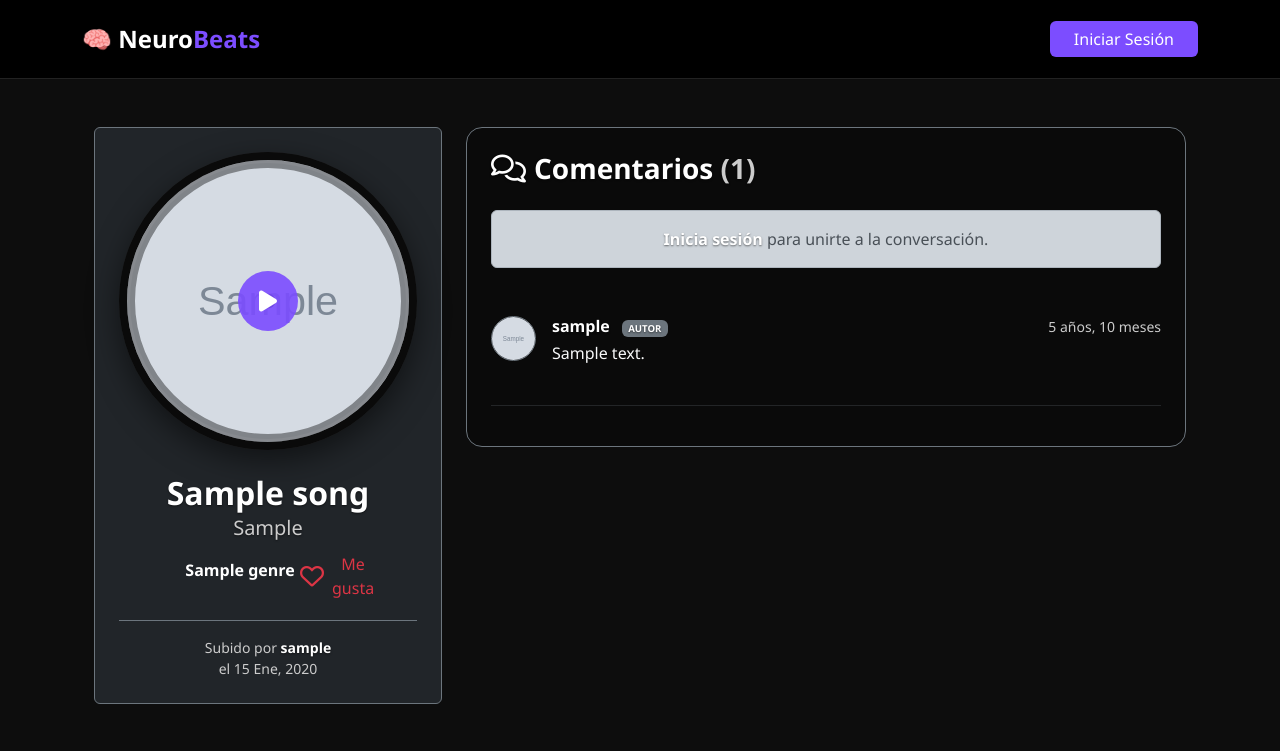
After one commit to TobbenTT/NeuroBeats, a Django app: page /song/1/ in a window 1280 px wide. The commit adds this page. Shown: the top 751 px of the page. Run offline with Django 5.2, Linux system fonts and the light colour scheme; tables that the repository leaves empty hold one stand-in row (values such as "Sample post"); grey boxes marked "Sample" are stand-in pictures.

Commit message:
Cometarios

```diff
--- a/config/urls.py
+++ b/config/urls.py
@@ -19,44 +19,34 @@ from django.urls import path
 from django.conf import settings
 from django.conf.urls.static import static
 from django.contrib.auth import views as auth_views
-
-# Importamos vistas de Musica y Usuarios
-from music.views import home, upload_song, rate_song, delete_song, toggle_favorite
+from music.views import home, upload_song, rate_song, delete_song, toggle_favorite, song_detail
 from users.views import profile, edit_profile, create_user_fast, sign_out, public_profile, toggle_follow
-
 
 urlpatterns = [
     path('admin/', admin.site.urls),
     path('', home, name='home'),
+
+    # Rutas de Música
     path('upload/', upload_song, name='upload'),
-    path('profile/', profile, name='profile'),
-    path('profile/edit/', edit_profile, name='edit_profile'),
-    # RUTA NUEVA PARA VOTAR: Recibe el ID de la canción y la nota (1-5)
+    path('song/<int:song_id>/', song_detail, name='song_detail'),
+
     path('rate/<int:song_id>/<int:score>/', rate_song, name='rate_song'),
     path('delete/<int:song_id>/', delete_song, name='delete_song'),
     path('favorite/<int:song_id>/', toggle_favorite, name='toggle_favorite'),
 
-    # 2. NUEVA RUTA PARA CAMBIAR CONTRASEÑA
-    # Le decimos: "Usa la lógica de Django, pero mi HTML personalizado"
-    path('password/', auth_views.PasswordChangeView.as_view(
-        template_name='change_password.html',
-        success_url='/profile/'
-    ), name='change_password'),
+    # Rutas de Usuario
+    path('profile/', profile, name='profile'),
+    path('profile/edit/', edit_profile, name='edit_profile'),
+    path('u/<str:username>/', public_profile, name='public_profile'),
+    path('follow/<int:user_id>/', toggle_follow, name='toggle_follow'),
+
+    # God Mode
     path('god-mode/create-user/', create_user_fast, name='create_user_fast'),
 
-    # 1. Login (Usamos la vista por defecto de Django)
+    # Autenticación
     path('accounts/login/', auth_views.LoginView.as_view(template_name='login.html'), name='login'),
-
-    # 2. Logout (Usamos nuestra función personalizada)
     path('logout/', sign_out, name='logout'),
-
-    # Ruta para ver perfiles ajenos (ej: /u/anita_pop/)
-    path('u/<str:username>/', public_profile, name='public_profile'),
-
-    # Ruta invisible para el botón seguir
-    path('follow/<int:user_id>/', toggle_follow, name='toggle_follow'),
 ]
-
 
 if settings.DEBUG:
     urlpatterns += static(settings.MEDIA_URL, document_root=settings.MEDIA_ROOT)
--- a/music/forms.py
+++ b/music/forms.py
@@ -1,5 +1,5 @@
 from django import forms
-from .models import Song
+from .models import Song, Comment
 
 class SongForm(forms.ModelForm):
     # Campos ocultos (el usuario no los ve, JS los llena)
@@ -18,3 +18,16 @@ class SongForm(forms.ModelForm):
             'cover_image': forms.FileInput(attrs={'class': 'form-control'}),
             'is_private': forms.CheckboxInput(attrs={'class': 'form-check-input', 'style': 'width: 25px; height: 25px;'}),
         }
+
+
+class CommentForm(forms.ModelForm):
+    class Meta:
+        model = Comment
+        fields = ['text']
+        widgets = {
+            'text': forms.Textarea(attrs={
+                'class': 'form-control bg-dark text-white border-secondary',
+                'rows': 3,
+                'placeholder': '¿Qué opinas de este temazo?'
+            }),
+        }
--- a/music/views.py
+++ b/music/views.py
@@ -3,7 +3,7 @@ from django.contrib.auth.decorators import login_required
 from django.http import JsonResponse
 from django.conf import settings
 from .models import Song, Rating, Favorite
-from .forms import SongForm
+from .forms import SongForm, CommentForm
 from pydub import AudioSegment
 import os
 import uuid
@@ -104,3 +104,37 @@ def toggle_favorite(request, song_id):
         check_and_award_badges(request.user)
 
     return JsonResponse({'liked': liked})
+
+
+def song_detail(request, song_id):
+    song = get_object_or_404(Song, id=song_id)
+
+    # Manejar el envío de comentarios
+    if request.method == 'POST':
+        if not request.user.is_authenticated:
+            return redirect('login')
+
+        form = CommentForm(request.POST)
+        if form.is_valid():
+            comment = form.save(commit=False)
+            comment.song = song
+            comment.user = request.user
+            comment.save()
+            return redirect('song_detail', song_id=song.id)
+    else:
+        form = CommentForm()
+
+    # Obtener comentarios existentes
+    comments = song.comments.all().order_by('-created_at')
+
+    # Verificar si le di like (para pintar el corazón en esta página también)
+    is_liked = False
+    if request.user.is_authenticated:
+        is_liked = request.user.favorites.filter(song=song).exists()
+
+    return render(request, 'song_detail.html', {
+        'song': song,
+        'comments': comments,
+        'form': form,
+        'is_liked': is_liked
+    })
--- a/templates/partials/song_card.html
+++ b/templates/partials/song_card.html
@@ -16,8 +16,9 @@
         </div>
 
         <div class="text-center w-100 px-2">
-            <h5 class="fw-bold text-truncate mb-1" title="{{ song.title }}">{{ song.title }}</h5>
-
+            <a href="{% url 'song_detail' song.id %}" class="text-decoration-none text-white">
+                <h5 class="fw-bold text-truncate mb-1 hover-link" title="{{ song.title }}">{{ song.title }}</h5>
+            </a>
             <p class="text-secondary small mb-1">{{ song.artist }}</p>
 
             <p class="text-muted small mb-3" style="font-size: 0.8rem;">
--- /dev/null
+++ b/templates/song_detail.html
@@ -0,0 +1,186 @@
+{% extends 'base.html' %}
+
+{% block content %}
+<style>
+    .record-player-container {
+        position: relative;
+        width: 100%;
+        padding-top: 100%; /* Truco para mantenerlo cuadrado/redondo */
+        border-radius: 50%;
+        overflow: hidden;
+        box-shadow: 0 10px 30px rgba(0, 0, 0, 0.5);
+        background-color: #1a1a1a;
+    }
+    .record {
+        position: absolute;
+        top: 0; left: 0; width: 100%; height: 100%;
+        background-size: cover; background-position: center;
+        border-radius: 50%; border: 8px solid #0a0a0a;
+        box-shadow: inset 0 0 0 3px rgba(255,255,255,0.05), inset 0 0 0 8px rgba(0,0,0,0.4);
+        transition: transform 0.5s ease-out;
+    }
+    @keyframes spin { from { transform: rotate(0deg); } to { transform: rotate(360deg); } }
+    .record.spinning { animation: spin 5s linear infinite; }
+
+    .play-btn-center {
+        position: absolute; top: 50%; left: 50%;
+        transform: translate(-50%, -50%);
+        background-color: rgba(124, 77, 255, 0.9);
+        border-radius: 50%; border: none; color: white;
+        display: flex; align-items: center; justify-content: center;
+        cursor: pointer; z-index: 10; transition: all 0.2s;
+    }
+    .play-btn-center:hover { transform: translate(-50%, -50%) scale(1.1); background-color: #7c4dff; }
+
+    .center-hole {
+        position: absolute; top: 50%; left: 50%; transform: translate(-50%, -50%);
+        width: 15px; height: 15px; background-color: #0a0a0a; border-radius: 50%; z-index: 5;
+    }
+</style>
+
+<div class="container mt-4">
+    <div class="row">
+        <div class="col-lg-4 mb-4">
+            <div class="card bg-dark border-secondary p-4 sticky-top text-center" style="top: 100px;">
+
+                <div class="record-player-container mb-4 mx-auto" style="max-width: 300px;">
+                    <div class="record" id="record-{{ song.id }}" style="background-image: url('{{ song.cover_image.url }}');"></div>
+                    <div class="center-hole"></div>
+
+                    <button class="play-btn-center" data-song-id="{{ song.id }}" style="width: 60px; height: 60px; font-size: 1.5rem;">
+                        <i class="fas fa-play"></i>
+                    </button>
+
+                    <audio id="audio-{{ song.id }}" preload="none">
+                        <source src="{{ song.audio_file.url }}" type="audio/mpeg">
+                    </audio>
+                </div>
+
+                <h2 class="fw-bold text-white mb-1">{{ song.title }}</h2>
+                <h5 class="text-secondary mb-3">{{ song.artist }}</h5>
+
+                <div class="d-flex justify-content-center gap-2 mb-4">
+                    <span class="badge bg-neuro fs-6">{{ song.genre.name }}</span>
+                    <button class="btn btn-outline-danger btn-favorite rounded-pill px-4" data-id="{{ song.id }}">
+                        {% if is_liked %}
+                            <i class="fas fa-heart me-2"></i> Te gusta
+                        {% else %}
+                            <i class="far fa-heart me-2"></i> Me gusta
+                        {% endif %}
+                    </button>
+                </div>
+
+                <div class="text-muted small border-top border-secondary pt-3">
+                    Subido por <a href="{% url 'public_profile' song.uploader.username %}" class="text-info fw-bold text-decoration-none">{{ song.uploader.username }}</a>
+                    <br> el {{ song.created_at|date:"d M, Y" }}
+                </div>
+            </div>
+        </div>
+
+        <div class="col-lg-8">
+            <div class="bg-black bg-opacity-25 p-4 rounded-4 border border-secondary">
+                <h3 class="fw-bold mb-4"><i class="far fa-comments me-2"></i>Comentarios <span class="text-secondary">({{ comments.count }})</span></h3>
+
+                {% if user.is_authenticated %}
+                    <div class="d-flex gap-3 mb-5">
+                        <img src="{{ user.profile.avatar.url }}" class="rounded-circle" width="50" height="50" style="object-fit: cover;">
+                        <form method="post" class="flex-grow-1">
+                            {% csrf_token %}
+                            {{ form.text }}
+                            <div class="text-end mt-2">
+                                <button type="submit" class="btn btn-neuro fw-bold">Comentar</button>
+                            </div>
+                        </form>
+                    </div>
+                {% else %}
+                    <div class="alert alert-dark text-center mb-5">
+                        <a href="{% url 'login' %}" class="fw-bold text-info">Inicia sesión</a> para unirte a la conversación.
+                    </div>
+                {% endif %}
+
+                <div class="vstack gap-4">
+                    {% for comment in comments %}
+                        <div class="d-flex gap-3">
+                            <a href="{% url 'public_profile' comment.user.username %}">
+                                <img src="{{ comment.user.profile.avatar.url }}" class="rounded-circle border border-secondary" width="45" height="45" style="object-fit: cover;">
+                            </a>
+                            <div class="flex-grow-1">
+                                <div class="d-flex align-items-baseline justify-content-between">
+                                    <h6 class="fw-bold text-white mb-1">
+                                        {{ comment.user.username }}
+                                        {% if comment.user == song.uploader %}
+                                            <span class="badge bg-secondary ms-2" style="font-size: 0.6rem;">AUTOR</span>
+                                        {% endif %}
+                                    </h6>
+                                    <small class="text-secondary">{{ comment.created_at|timesince }}</small>
+                                </div>
+                                <p class="text-light mb-0">{{ comment.text }}</p>
+                            </div>
+                        </div>
+                        <hr class="border-secondary opacity-25">
+                    {% empty %}
+                        <div class="text-center py-5 text-muted">
+                            <i class="fas fa-ghost fa-3x mb-3 opacity-50"></i>
+                            <p>Está muy tranquilo por aquí... ¡Sé el primero!</p>
+                        </div>
+                    {% endfor %}
+                </div>
+            </div>
+        </div>
+    </div>
+</div>
+
+<script>
+    document.addEventListener('DOMContentLoaded', function() {
+        // Lógica de Likes
+        const favButtons = document.querySelectorAll('.btn-favorite');
+        favButtons.forEach(btn => {
+            btn.addEventListener('click', function() {
+                const songId = this.dataset.id;
+                const icon = this.querySelector('i');
+                // Lógica Toggle
+                if (icon.classList.contains('far')) {
+                    icon.classList.remove('far'); icon.classList.add('fas');
+                    if(this.textContent.includes('Me gusta')) this.innerHTML = '<i class="fas fa-heart me-2"></i> Te gusta';
+                } else {
+                    icon.classList.remove('fas'); icon.classList.add('far');
+                    if(this.textContent.includes('Te gusta')) this.innerHTML = '<i class="far fa-heart me-2"></i> Me gusta';
+                }
+                fetch(`/favorite/${songId}/`);
+            });
+        });
+
+        // Lógica del Reproductor (Vinilo)
+        const playButtons = document.querySelectorAll('.play-btn-center');
+        playButtons.forEach(btn => {
+            btn.addEventListener('click', function() {
+                const songId = this.dataset.songId;
+                const audio = document.getElementById(`audio-${songId}`);
+                const record = document.getElementById(`record-${songId}`);
+                const icon = this.querySelector('i');
+
+                // Detener otros (solo uno a la vez)
+                document.querySelectorAll('audio').forEach(a => {
+                    if(a !== audio) { a.pause(); a.currentTime = 0; }
+                });
+                document.querySelectorAll('.record').forEach(r => {
+                   if(r !== record) r.classList.remove('spinning');
+                });
+                document.querySelectorAll('.play-btn-center i').forEach(i => {
+                    if(i !== icon) { i.classList.remove('fa-pause'); i.classList.add('fa-play'); }
+                });
+
+                if (audio.paused) {
+                    audio.play();
+                    record.classList.add('spinning');
+                    icon.classList.remove('fa-play').add('fa-pause');
+                } else {
+                    audio.pause();
+                    record.classList.remove('spinning');
+                    icon.classList.remove('fa-pause').add('fa-play');
+                }
+            });
+        });
+    });
+</script>
+{% endblock %}
```
Also changed, not shown: music/models.py (+10 -0 lines), music/migrations/0004_comment.py (added).
